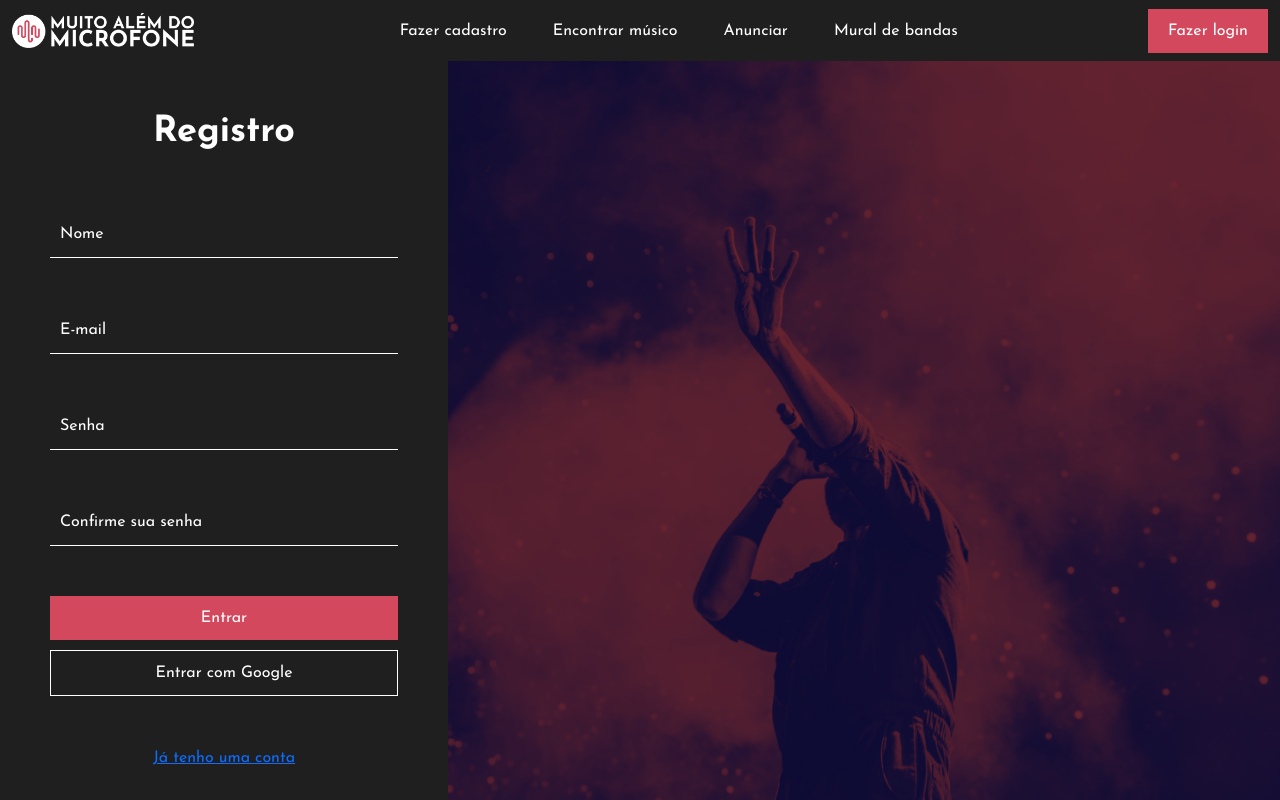
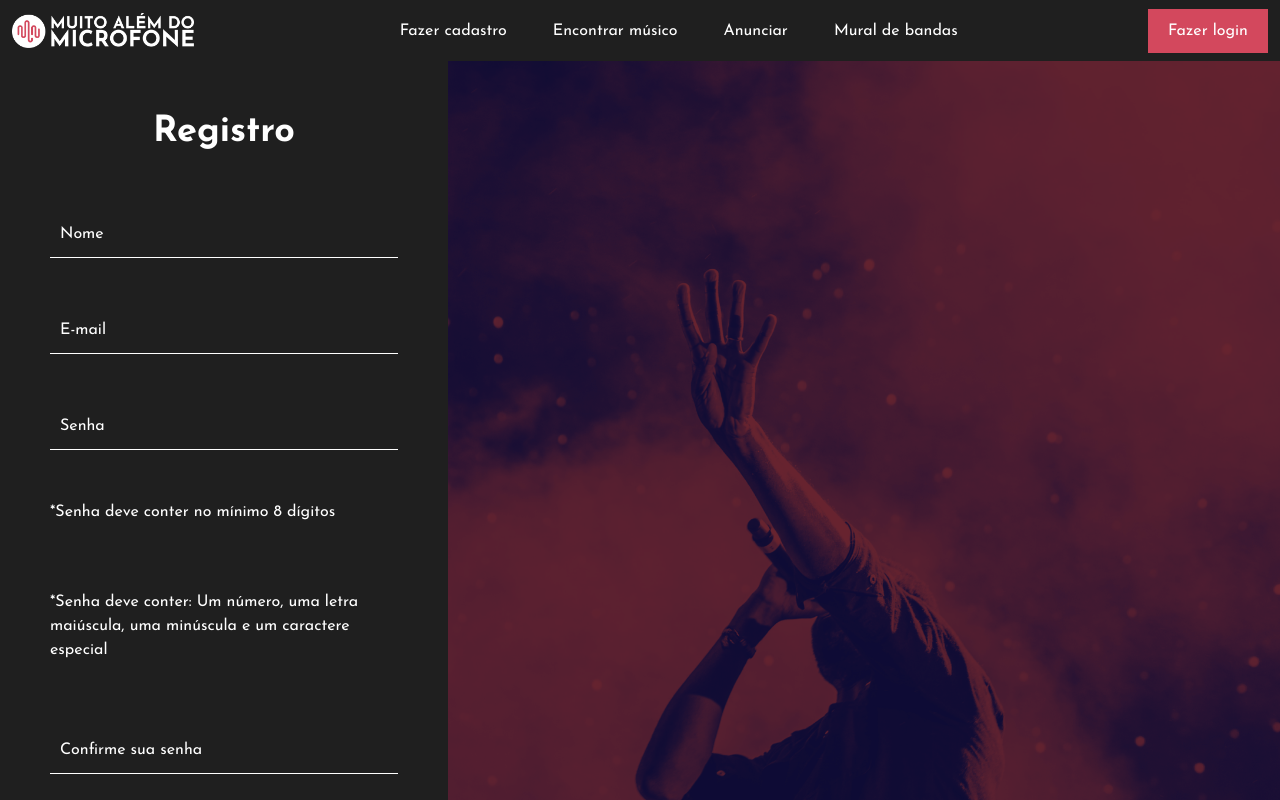
Before and after one commit to Muito-Alem-do-Microfone/madm-web, a React (Vite) app: page /register in a window 1280 px wide. Shown: the top 800 px of the page. Built offline with nearby package versions, Linux system fonts and the light colour scheme.

Commit message:
fixes bugs, refactor login and register validation

```diff
--- a/src/components/organisms/LoginSection/index.jsx
+++ b/src/components/organisms/LoginSection/index.jsx
@@ -48,7 +48,7 @@ const LoginSection = () => {
   return (
     <div className='loginForm'>
       <h1 className='loginForm__title'>Login</h1>
-      <div className='loginForm__form'>
+      <form className='loginForm__form'>
         <TransparentInput
           label='E-mail/Usuário'
           value={email}
@@ -62,11 +62,9 @@ const LoginSection = () => {
           handleChange={(value) => setPassword(value)}
           type='password'
         />
-        <p>*Senha deve conter no mínimo 8 dígitos</p>
-        <p>*Senha deve conter: Um número, uma letra maiúscula, uma minúscula e um caractere especial </p>
         {passwordErr}
 
-      </div>
+      </form>
       <div className='loginForm__buttons'>
         <Button onClick={handleLogin} variant="primary" text="Entrar" />
         <Button variant="secondary" text="Entrar com Google" />
--- a/src/components/organisms/RegisterSection/index.jsx
+++ b/src/components/organisms/RegisterSection/index.jsx
@@ -14,6 +14,7 @@ const RegisterSection = () => {
   const [email, setEmail]       = useState('')
   const [password, setPassword] = useState('')
   const [passConf, setPassConf] = useState('')
+  const [passConfErr, setPassConfErr] = useState("")
   const [nameErr, setNameErr] = useState("")
   const [emailErr, setEmailErr] = useState("")
   const [passwordErr, setPasswordErr] = useState("")
@@ -27,16 +28,18 @@ const RegisterSection = () => {
     }
   }, [authUser])
 
-  const handleRegister = async (e, email, password) => {
+  const handleRegister = async (e) => {
     e.preventDefault();
 
-    const errors = validateRegister(email, password)
+    const errors = validateRegister(name, email, password, passConf)
+
 
     if (Object.keys(errors).length === 0) {
     try {
       setEmailErr("");
       setPasswordErr("");
       setNameErr("");
+      setPassConfErr("")
       await register(email, password);
       navigate("/profile", { replace: true })
     } catch (error) {
@@ -46,18 +49,20 @@ const RegisterSection = () => {
     setNameErr(errors.name || "")
     setEmailErr(errors.email || "");
     setPasswordErr(errors.password || "");
+    setPassConfErr(errors.passConf || "");
   }
 }
 
   return (
     <div className='loginForm'>
       <h1 className='loginForm__title'>Registro</h1>
-      <div className='loginForm__form'>
+      <form className='loginForm__form'>
         <TransparentInput
           value={name}
           handleChange={(value) => setName(value)}
           type="text"
           label="Nome"
+
         />
         {nameErr}
 
@@ -75,6 +80,8 @@ const RegisterSection = () => {
           type="password"
           label="Senha"
         />
+        <p>*Senha deve conter no mínimo 8 dígitos</p>
+        <p>*Senha deve conter: Um número, uma letra maiúscula, uma minúscula e um caractere especial </p>
         {passwordErr}
         <TransparentInput
           value={passConf}
@@ -82,7 +89,8 @@ const RegisterSection = () => {
           type="password"
           label="Confirme sua senha"
         />
-      </div>
+        {passConfErr}
+      </form>
       <div className='loginForm__buttons'>
         <Button
           variant="primary"
--- a/src/components/template/AuthScreens/style.scss
+++ b/src/components/template/AuthScreens/style.scss
@@ -1,6 +1,6 @@
 .authTemp {
   &__wrapper {
-    height: calc(100vh - 61px);
+    height: 100%;
     display: flex;
     flex-direction: row;
     &div {
--- a/src/utils/validation.js
+++ b/src/utils/validation.js
@@ -1,6 +1,5 @@
 export const validateLogin = (email, password) => {
     const regEx = /[a-zA-Z0-9._%+-]+@[a-z0-9.-]+\.[a-z]{2,8}(.[a-z{2,8}])?/;
-    const regExPassword = /^(?=.*\d)(?=.*[a-z])(?=.*[A-Z])(?=.*[a-zA-Z])(?=.*[@$!%*?&])[A-Za-z\d@$!%*?&]{8,}$/;
 
     const errors = {};
 
@@ -12,13 +11,13 @@ export const validateLogin = (email, password) => {
 
     if (!password) {
       errors.password = "Digite uma senha";
-    } else if (!regExPassword.test(password)) {
-      errors.password = "Senha não atende aos requisitos mínimos";
     }
+
+    return errors
 }
 
 
-export const validateRegister = (name, email, password) => {
+export const validateRegister = (name, email, password, passConf) => {
     const regEx = /[a-zA-Z0-9._%+-]+@[a-z0-9.-]+\.[a-z]{2,8}(.[a-z{2,8}])?/;
     const regExPassword = /^(?=.*\d)(?=.*[a-z])(?=.*[A-Z])(?=.*[a-zA-Z])(?=.*[@$!%*?&])[A-Za-z\d@$!%*?&]{8,}$/;
 
@@ -40,5 +39,9 @@ export const validateRegister = (name, email, password) => {
       errors.password = "Senha não atende aos requisitos mínimos";
     }
 
+    if (password !== passConf) {
+      errors.passConf = "As senhas não coincidem";
+    }
+
     return errors
 }
```
